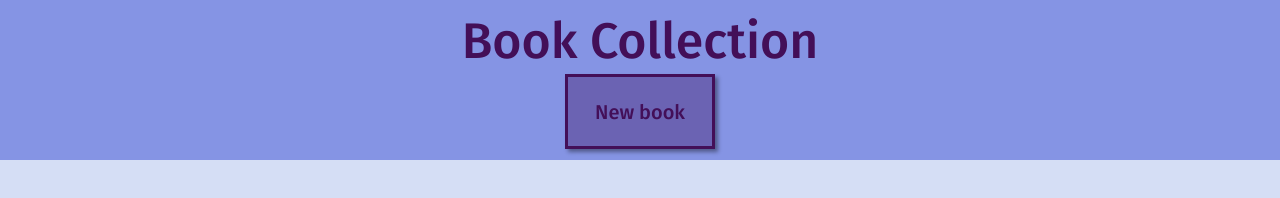
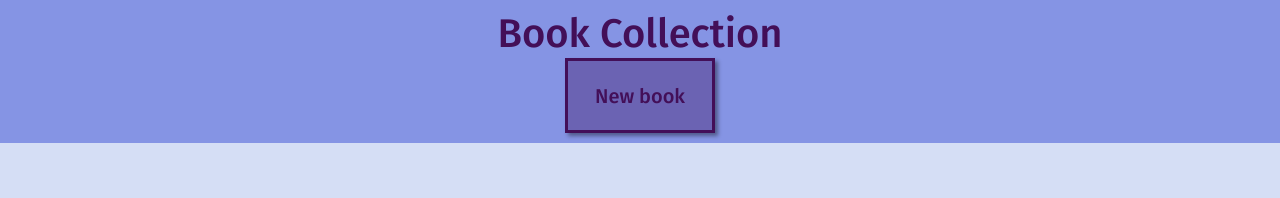
Before and after one commit to Epoza/Library, a plain HTML site: page index.html in a window 1280 px wide. Drawn offline with Linux system fonts and the light colour scheme.

Commit message:
fix header size issue

```diff
--- a/index.html
+++ b/index.html
@@ -8,7 +8,8 @@
     <link rel="stylesheet" href="style.css">
 </head>
 <body>
-    <div class="header">Book Collection
+    <div class="header">
+    <span>Book Collection</span>
         <div class="add-book">
             <button class="add-book-button" id="open">New book</button>
         </div>
--- a/style.css
+++ b/style.css
@@ -21,14 +21,14 @@ body {
 
 .header {
     padding: 10px 0px;
-    height: 20vh;
+    min-height: min-content;
     background-color: var(--intermediate-purple);
-    font-size: 50px;
     color: var(--dark-purple);
-    display: flex;
-    flex-direction: column;
-    align-items: center;
-    justify-content: space-around;
+    text-align: center;
+}
+
+.header > span {
+    font-size: clamp(20px, 10vw, 40px);
 }
 
 .add-book-button {
```
